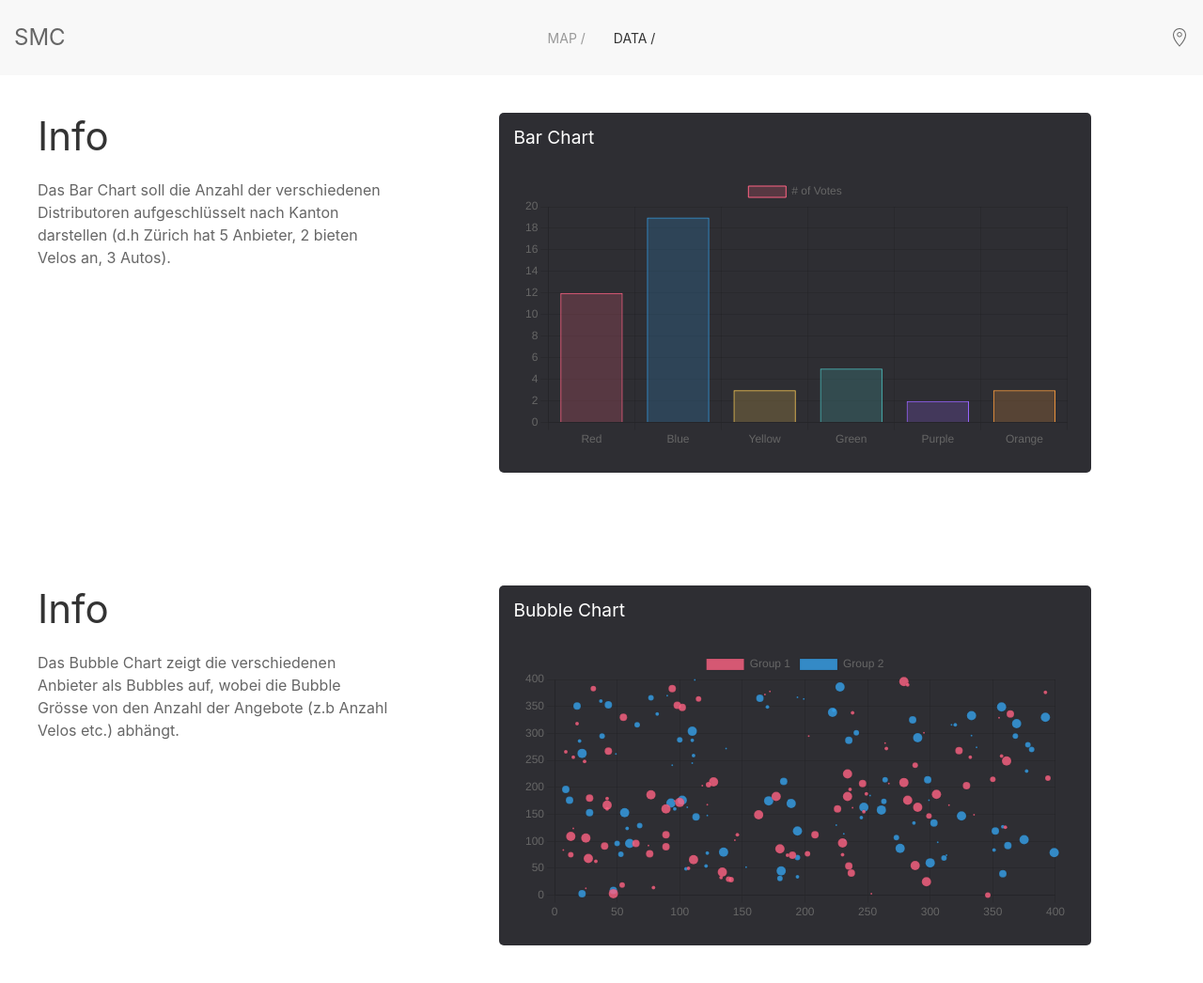
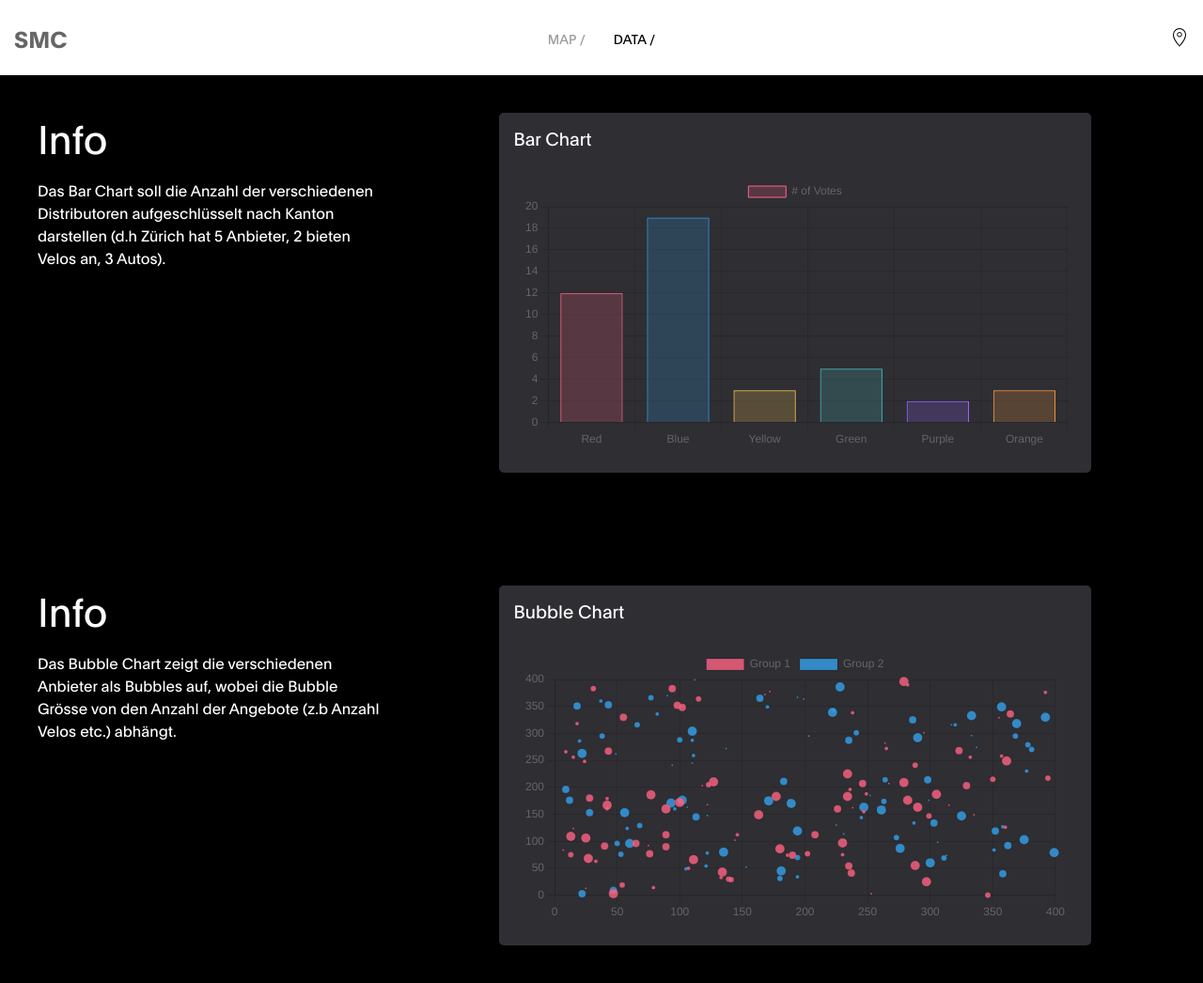
Before and after one commit to yhutter-dbm/shared-mobility-compass, a Flask app: page /data in a window 1280 px wide. Shown: the whole page at 94% size. Run offline with Flask 2, Linux system fonts and the light colour scheme; parts of the project's set-up code (start-up, migrations or seed data) failed here and were passed over.

Commit message:
Clean up css

```diff
--- /dev/null
+++ b/static/css/main.css
@@ -0,0 +1,62 @@
+@font-face {
+    font-family: PlainBold;
+    src: url("../fonts/Plain-Bold.otf") format("opentype");
+}
+
+@font-face {
+    font-family: PlainRegular;
+    src: url("../fonts/Plain-Regular.otf") format("opentype");
+}
+
+:root {
+    --navbar-height: 80px;
+}
+
+.uk-navbar-container {
+    background: white !important;
+}
+
+.uk-logo {
+    font-family: "PlainBold", monospace;
+    color: black;
+}
+
+.uk-navbar-nav li.uk-active a {
+    color: black;
+}
+
+.uk-navbar-nav li a {
+    font-family: "PlainRegular", monospace;
+}
+
+h1,
+h2,
+h3,
+h4,
+h5,
+h6,
+body {
+    font-family: "PlainRegular", monospace;
+}
+
+.white {
+    color: white;
+}
+
+.background-black {
+    background: black;
+}
+
+.uk-notification-message {
+    background-color: #999999;
+    color: black;
+}
+
+.uk-notification-close.uk-icon.uk-close {
+    color: black;
+    display: block;
+}
+
+.uk-notification-close.uk-icon.uk-close:hover {
+    color: black;
+}
--- a/templates/data.html
+++ b/templates/data.html
@@ -6,6 +6,7 @@
     <title>Shared Mobility Compass - Data View</title>
     <link rel="stylesheet" type="text/css" href="{{ url_for('static', filename='vendor/normalize/css/normalize.css')}}">
     <link rel="stylesheet" type="text/css" href="{{ url_for('static', filename='vendor/uikit/css/uikit.min.css')}}">
+    <link rel="stylesheet" type="text/css" href="{{ url_for('static', filename='css/main.css')}}">
     <link rel="stylesheet" type="text/css" href="{{ url_for('static', filename='css/data.css')}}">
 </head>
 
--- a/templates/index.html
+++ b/templates/index.html
@@ -7,6 +7,7 @@
     <link rel="stylesheet" type="text/css" href="{{ url_for('static', filename='vendor/normalize/css/normalize.css')}}">
     <link rel="stylesheet" type="text/css" href="{{ url_for('static', filename='vendor/uikit/css/uikit.min.css')}}">
     <link rel="stylesheet" type="text/css" href="{{ url_for('static', filename='vendor/mapbox-gl/css/mapbox-gl.css')}}">
+    <link rel="stylesheet" type="text/css" href="{{ url_for('static', filename='css/main.css')}}">
     <link rel="stylesheet" type="text/css" href="{{ url_for('static', filename='css/index.css')}}">
 </head>
 
```
Also changed, not shown: static/css/index.css (+3 -78 lines).
